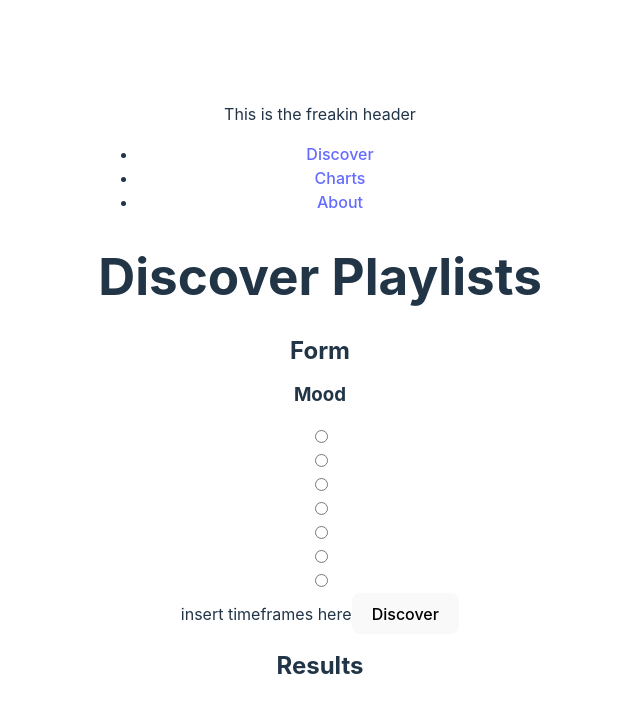
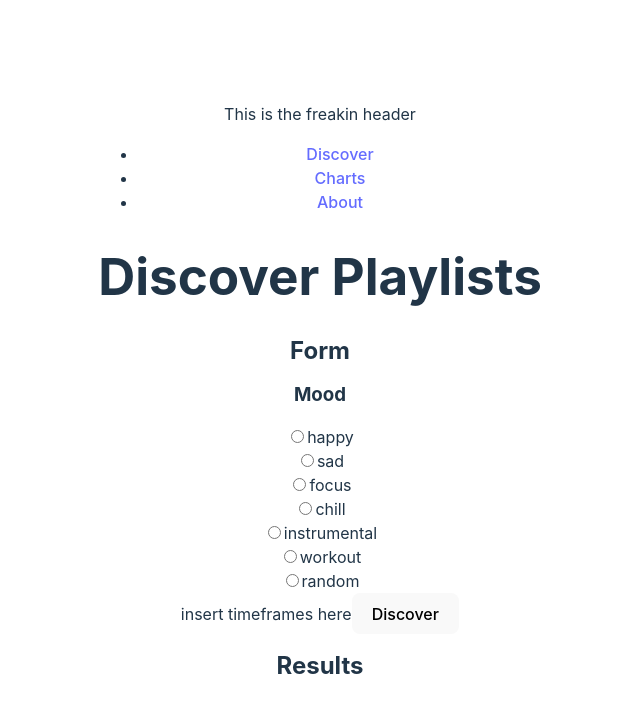
Before and after one commit to emwong101/spotify-ML-clone, a React (Vite) app in the folder client/: page /discover in a window 1280 px wide. Shown: the top 712 px of the page, without its empty margins (320-960 px from the left). Built offline with nearby package versions, Linux system fonts and the light colour scheme; no server answers.

Commit message:
added mood input labels

```diff
--- a/client/src/Components/moodInputs/MoodInputs.jsx
+++ b/client/src/Components/moodInputs/MoodInputs.jsx
@@ -22,6 +22,7 @@ function MoodInputs({ moodSelection, type }) {
         value={moods[type]}
         onClick={moodSelection}
       />
+      <label htmlFor={type}>{type}</label>
     </div>
   );
 }
```
